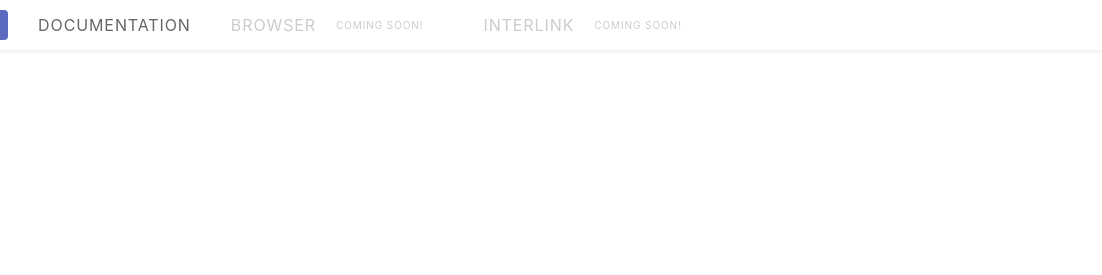
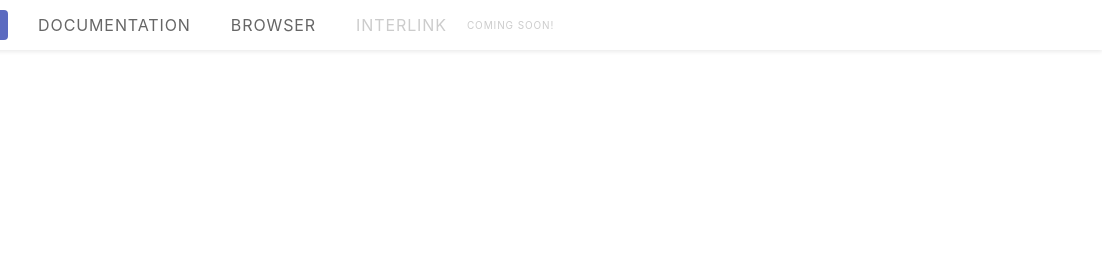
Before and after one commit to exokitxr/exokit-web, a website: page index.html in a window 1280 px wide. Shown: the top 275 px of the page, 178-1280 px from the left. Drawn offline with Linux system fonts and the light colour scheme.

Commit message:
light up and link browser

```diff
--- a/index.html
+++ b/index.html
@@ -173,8 +173,7 @@ a:active {
           <img src="logo.svg">
           <nav class=selected><span>Viewer</span></nav>
           <a href="https://docs.exokit.org/"><nav><span class="header-link">Documentation</span></nav></a>
-          <a href="https://discord.gg/UgZDFZW"><nav><span class="coming-soon">Browser
-            <p class="coming-soon-sub">Coming soon!</p>
+          <a href="https://browser.exokit.org"><nav><span class="header-link">Browser
           </span></nav></a>
           <a href="https://discord.gg/UgZDFZW"><nav><span class="coming-soon">Interlink
             <p class="coming-soon-sub">Coming soon!</p>
```
